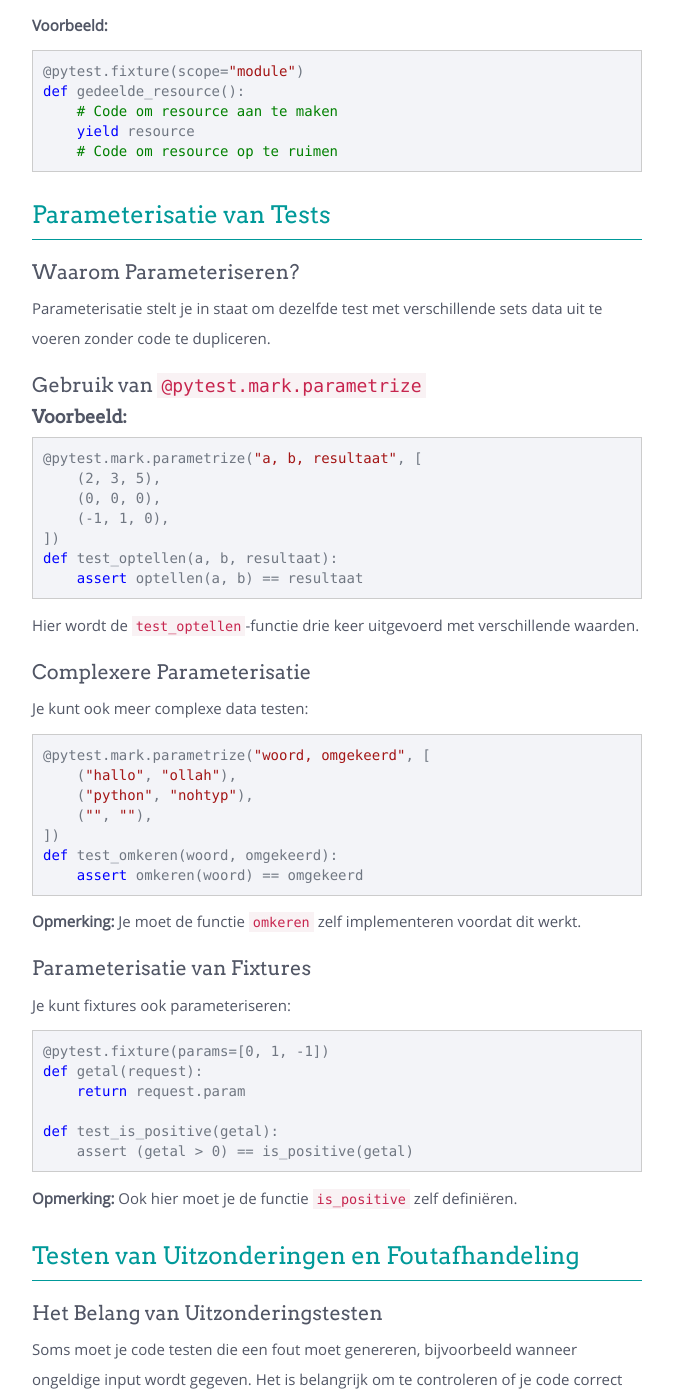
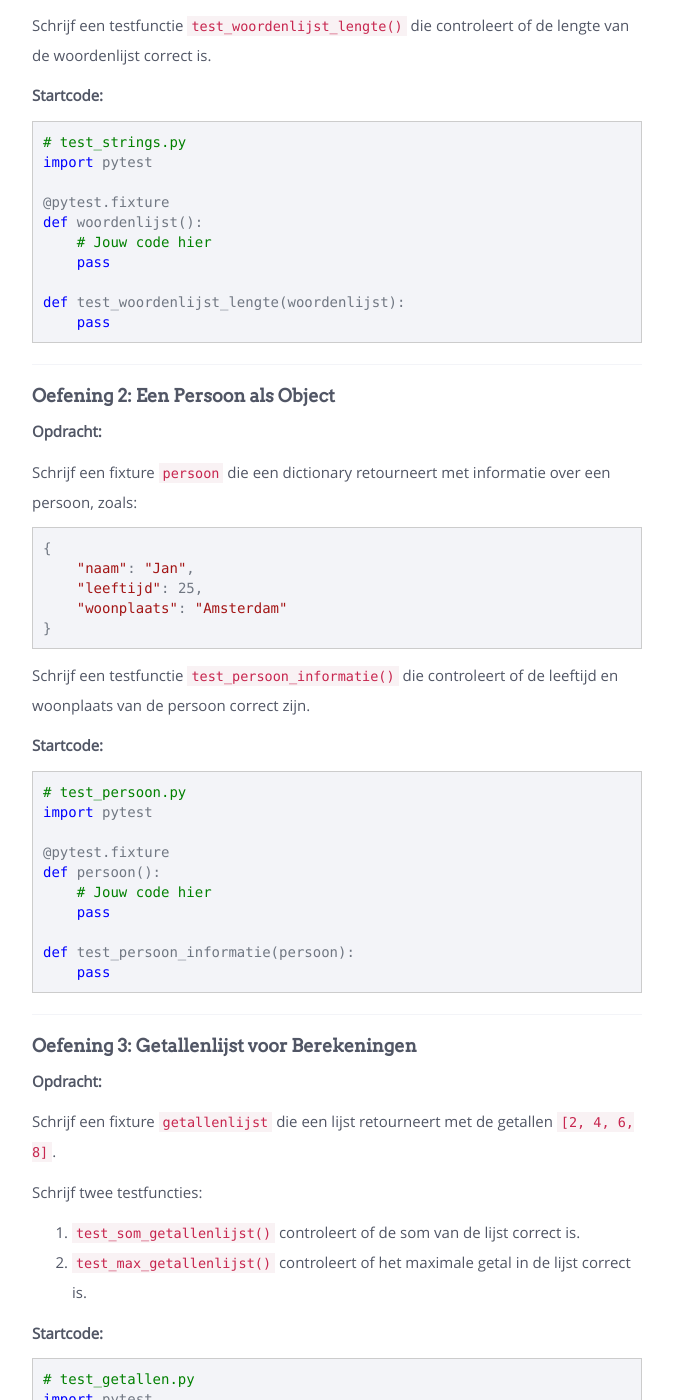
Before and after one commit to sma-it/cursus-python, a Jekyll site: the page built from modules/basics/_posts/2000-09-01-unit_tests.md, in a window 1280 px wide and 1400 px high, scrolled down 10736 px. Shown: the whole window, without its empty margins (383-1056 px from the left). Built offline with Jekyll 4.4.1, drawn with Linux system fonts in a browser that asks for light colours; nearby versions of some CDN libraries; some of the changed text lies outside the part shown.

Commit message:
oefeningen unit ests

````diff
--- a/modules/basics/_posts/2000-09-01-unit_tests.md
+++ b/modules/basics/_posts/2000-09-01-unit_tests.md
@@ -486,78 +486,95 @@ def test_aftrekken(positief_getal, negatief_getal):
     assert aftrekken(positief_getal, negatief_getal) == 55
 ```
 
-### Fixture Scope
+### Oefeningen
 
-Fixtures kunnen verschillende "scopes" hebben:
+#### **Oefening 1: Woordenlijst**
 
-- **Function (standaard):** Voor elke test opnieuw aangemaakt.
-- **Module:** Eén keer per module.
-- **Session:** Eén keer per testsessie.
+**Opdracht:**
 
-**Voorbeeld:**
+Schrijf een fixture `woordenlijst` die een lijst retourneert met enkele voorbeeldwoorden, zoals `["hallo", "wereld", "pytest"]`.
+
+Schrijf een testfunctie `test_woordenlijst_lengte()` die controleert of de lengte van de woordenlijst correct is.
+
+**Startcode:**
 
 ```python
-@pytest.fixture(scope="module")
-def gedeelde_resource():
-    # Code om resource aan te maken
-    yield resource
-    # Code om resource op te ruimen
+# test_strings.py
+import pytest
+
+@pytest.fixture
+def woordenlijst():
+    # Jouw code hier
+    pass
+
+def test_woordenlijst_lengte(woordenlijst):
+    pass
+```
+
+---
+
+#### **Oefening 2: Een Persoon als Object**
+
+**Opdracht:**
+
+Schrijf een fixture `persoon` die een dictionary retourneert met informatie over een persoon, zoals:
+
+```python
+{
+    "naam": "Jan",
+    "leeftijd": 25,
+    "woonplaats": "Amsterdam"
+}
+```
+
+Schrijf een testfunctie `test_persoon_informatie()` die controleert of de leeftijd en woonplaats van de persoon correct zijn.
+
+**Startcode:**
+
+```python
+# test_persoon.py
+import pytest
+
+@pytest.fixture
+def persoon():
+    # Jouw code hier
+    pass
+
+def test_persoon_informatie(persoon):
+    pass
+```
+
+---
+
+#### **Oefening 3: Getallenlijst voor Berekeningen**
+
+**Opdracht:**
+
+Schrijf een fixture `getallenlijst` die een lijst retourneert met de getallen `[2, 4, 6, 8]`.
+
+Schrijf twee testfuncties:
+1. `test_som_getallenlijst()` controleert of de som van de lijst correct is.
+2. `test_max_getallenlijst()` controleert of het maximale getal in de lijst correct is.
+
+**Startcode:**
+
+```python
+# test_getallen.py
+import pytest
+
+@pytest.fixture
+def getallenlijst():
+    # Jouw code hier
+    pass
+
+def test_som_getallenlijst(getallenlijst):
+    pass
+
+def test_max_getallenlijst(getallenlijst):
+    pass
 ```
 
 
-<div class="header2" markdown="1">## Parameterisatie van Tests
-</div>
-
-### Waarom Parameteriseren?
-
-Parameterisatie stelt je in staat om dezelfde test met verschillende sets data uit te voeren zonder code te dupliceren.
-
-### Gebruik van `@pytest.mark.parametrize`
-
-#### **Voorbeeld:**
-
-```python
-@pytest.mark.parametrize("a, b, resultaat", [
-    (2, 3, 5),
-    (0, 0, 0),
-    (-1, 1, 0),
-])
-def test_optellen(a, b, resultaat):
-    assert optellen(a, b) == resultaat
-```
-
-Hier wordt de `test_optellen`-functie drie keer uitgevoerd met verschillende waarden.
-
-### Complexere Parameterisatie
-
-Je kunt ook meer complexe data testen:
-
-```python
-@pytest.mark.parametrize("woord, omgekeerd", [
-    ("hallo", "ollah"),
-    ("python", "nohtyp"),
-    ("", ""),
-])
-def test_omkeren(woord, omgekeerd):
-    assert omkeren(woord) == omgekeerd
-```
-
-**Opmerking:** Je moet de functie `omkeren` zelf implementeren voordat dit werkt.
-
-### Parameterisatie van Fixtures
-
-Je kunt fixtures ook parameteriseren:
-
-```python
-@pytest.fixture(params=[0, 1, -1])
-def getal(request):
-    return request.param
-
-def test_is_positive(getal):
-    assert (getal > 0) == is_positive(getal)
-```
-
-**Opmerking:** Ook hier moet je de functie `is_positive` zelf definiëren.
 
 <div class="header2" markdown="1">## Testen van Uitzonderingen en Foutafhandeling
 </div>
@@ -624,7 +641,108 @@ def test_wortel_negatief():
         wortel(-4)
 ```
 
+### **Oefeningen**
+
+#### **Oefening 1: Leeftijd Validatie**
+
+**Opdracht:**
+
+Schrijf een functie `controleer_leeftijd(leeftijd)` die een `ValueError` opwerpt als de leeftijd negatief is, met de boodschap `"Leeftijd kan niet negatief zijn"`. Als de leeftijd 0 of hoger is, retourneert de functie `"Leeftijd is geldig"`.
+
+Schrijf in `test_leeftijd.py` een testfunctie `test_negatieve_leeftijd()` die controleert of de juiste uitzondering wordt opgeworpen voor negatieve leeftijden, inclusief het foutbericht.
+
+**Startcode (`leeftijd.py`):**
+
+```python
+# leeftijd.py
+
+def controleer_leeftijd(leeftijd):
+    # Jouw code hier
+    pass
+```
+
+**Startcode (`test_leeftijd.py`):**
+
+```python
+# test_leeftijd.py
+import pytest
+from leeftijd import controleer_leeftijd
+
+def test_negatieve_leeftijd():
+    pass
+```
+
+---
+
+#### **Oefening 2: Deling Met Een Foutbericht**
+
+**Opdracht:**
+
+Schrijf een functie `veilige_deling(a, b)` die een `ZeroDivisionError` opwerpt als `b` nul is, met de foutmelding `"Deling door nul is niet toegestaan"`. Als `b` niet nul is, retourneert de functie de waarde van `a / b`.
+
+Schrijf in `test_deling.py` een testfunctie `test_deling_door_nul()` die controleert of de juiste uitzondering en foutmelding worden gegenereerd.
+
+**Startcode (`deling.py`):**
+
+```python
+# deling.py
+
+def veilige_deling(a, b):
+    # Jouw code hier
+    pass
+```
+
+**Startcode (`test_deling.py`):**
+
+```python
+# test_deling.py
+import pytest
+from deling import veilige_deling
+
+def test_deling_door_nul():
+    pass
+```
+
+---
+
+#### **Oefening 3: Geldige Emailadressen**
+
+**Opdracht:**
+
+Schrijf een functie `valideer_email(email)` die een `ValueError` opwerpt als de string `email` geen `"@"` bevat, met de foutmelding `"Ongeldig emailadres"`. Als het emailadres wel geldig is, retourneert de functie `"Email is geldig"`.
+
+Schrijf in `test_email.py` testfuncties die het volgende controleren:
+
+1. `test_ongeldige_email()` controleert of de juiste uitzondering en foutmelding worden gegenereerd voor een ongeldig emailadres zoals `"gebruikergmail.com"`.
+2. `test_geldige_email()` controleert of de functie correct werkt voor een geldig emailadres zoals `"gebruiker@gmail.com"`.
+
+**Startcode (`email.py`):**
+
+```python
+# email.py
+
+def valideer_email(email):
+    # Jouw code hier
+    pass
+```
+
+**Startcode (`test_email.py`):**
+
+```python
+# test_email.py
+import pytest
+from email import valideer_email
+
+def test_ongeldige_email():
+    pass
+
+def test_geldige_email():
+    pass
+```
+
+
 <div class="header2" markdown="1">## Best Practices en Toepassing in een Project
+</div>
 
 ### Best Practices
 
@@ -683,9 +801,6 @@ Gebruik fixtures en parameterisatie om je tests efficiënt te maken.
 
 Voer je tests uit met `pytest` en corrigeer eventuele fouten in je code of tests.
 
-
-
-
 <div class="header2" markdown="1">## Veelgestelde Vragen
 </div>
 
````
